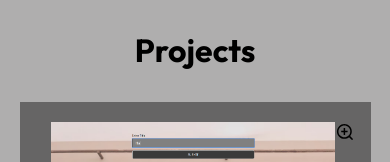
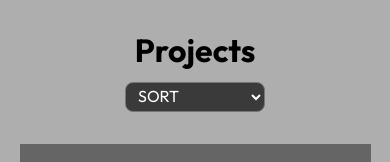
Before and after one commit to RalphilouT/ResumeReactWebsite1, a React (Create React App) app: page /project in a window 390 px wide. Shown: the part 610-772 px from the top of the page. Built offline with nearby package versions, Linux system fonts and the light colour scheme.

Commit message:
Added sorting to projects

```diff
--- a/public/index.html
+++ b/public/index.html
@@ -2,14 +2,14 @@
 <html lang="en">
   <head>
     <meta charset="utf-8" />
-    <link rel="icon" href="%PUBLIC_URL%/favicon.ico" />
+    <link rel="icon" href="%PUBLIC_URL%/fiv.ico" />
     <meta name="viewport" content="width=device-width, initial-scale=1" />
     <meta name="theme-color" content="#000000" />
     <meta
       name="description"
       content="Web site created using create-react-app"
     />
-    <link rel="apple-touch-icon" href="%PUBLIC_URL%/logo192.png" />
+    <link rel="apple-touch-icon" href="%PUBLIC_URL%/fiv.png" />
     <!--
       manifest.json provides metadata used when your web app is installed on a
       user's mobile device or desktop. See https://developers.google.com/web/fundamentals/web-app-manifest/
--- a/src/components/NavbarStyles.css
+++ b/src/components/NavbarStyles.css
@@ -197,8 +197,10 @@ div.dropDown-bg{
     .navDropdown1.active{
         top: 35%;
         display:block;
-        text-decoration: underline;
-
+        background-color: rgba(186, 186, 186, 0.85);
+        border-radius: 25px;
+        opacity: 1;
+        margin-top: 10px;
     }
 
 }
--- a/src/components/Work.js
+++ b/src/components/Work.js
@@ -1,15 +1,32 @@
-import React from "react";
+import React, { useState } from "react";
 import "./WorkCardStyles.css";
 import WorkCard from "./WorkCard"
 import WorkCardData from "./WorkCardData";
 
 const Work = () => {
+  const [sortState, setSortState] = useState("none");
+
+  const sorting = {
+    none: {method: (a,b) => null},
+    ascending: {method: (a,b) => (a.title < b.title ? -1 : 1)},
+    descending: {method: (a,b) => (a.title > b.title ? -1 : 1)}
+  };
+
   return <div className="WorkGrid">
     <h1 className="WorkHeading">
         Projects
+        <div>
+    <select defaultValue={'DEFAULT'} onChange={(e)=> setSortState(e.target.value)} className="button2">
+          <option value="DEFAULT" disabled>Sort</option>
+          <option value="ascending">Ascending</option>
+          <option value="descending">Descending</option>
+        </select>
+    </div>
     </h1>
+
     <div className="WorkContainer">
-        {WorkCardData.map((value,index)=>{
+
+        {WorkCardData.sort(sorting[sortState].method).map((value,index)=>{
           return(
             <WorkCard key={index} imgsrc={value.imgsrc} title={value.title} content={value.content} source = {value.source} indepthsummary = {value.indepthsummary} summaryLink = {value.summaryLink}/>
           )
--- a/src/components/WorkCardStyles.css
+++ b/src/components/WorkCardStyles.css
@@ -48,6 +48,17 @@
 .WorkButtons .button1{
     padding: 0.5rem 1rem;
 }
+
+.button2{
+    padding: 12px 32px;
+    font-size: 1rem;
+    text-transform: uppercase;
+    background-color: #3a3a3a;
+    color: white;
+    border-radius: 8px;
+    position: relative;
+    margin: auto;
+}
 .WorkPicture{
     justify-content: space-between;
     display: flex;
@@ -88,4 +99,13 @@
         justify-content: space-between;
         display: flex;
     }
+    .button2{
+        margin: auto;
+        padding: 3px 8px;
+        font-size: 1rem;
+        text-transform: uppercase;
+        background-color: #3a3a3a;
+        color: white;
+        border-radius: 8px;
+    }
 }
```
